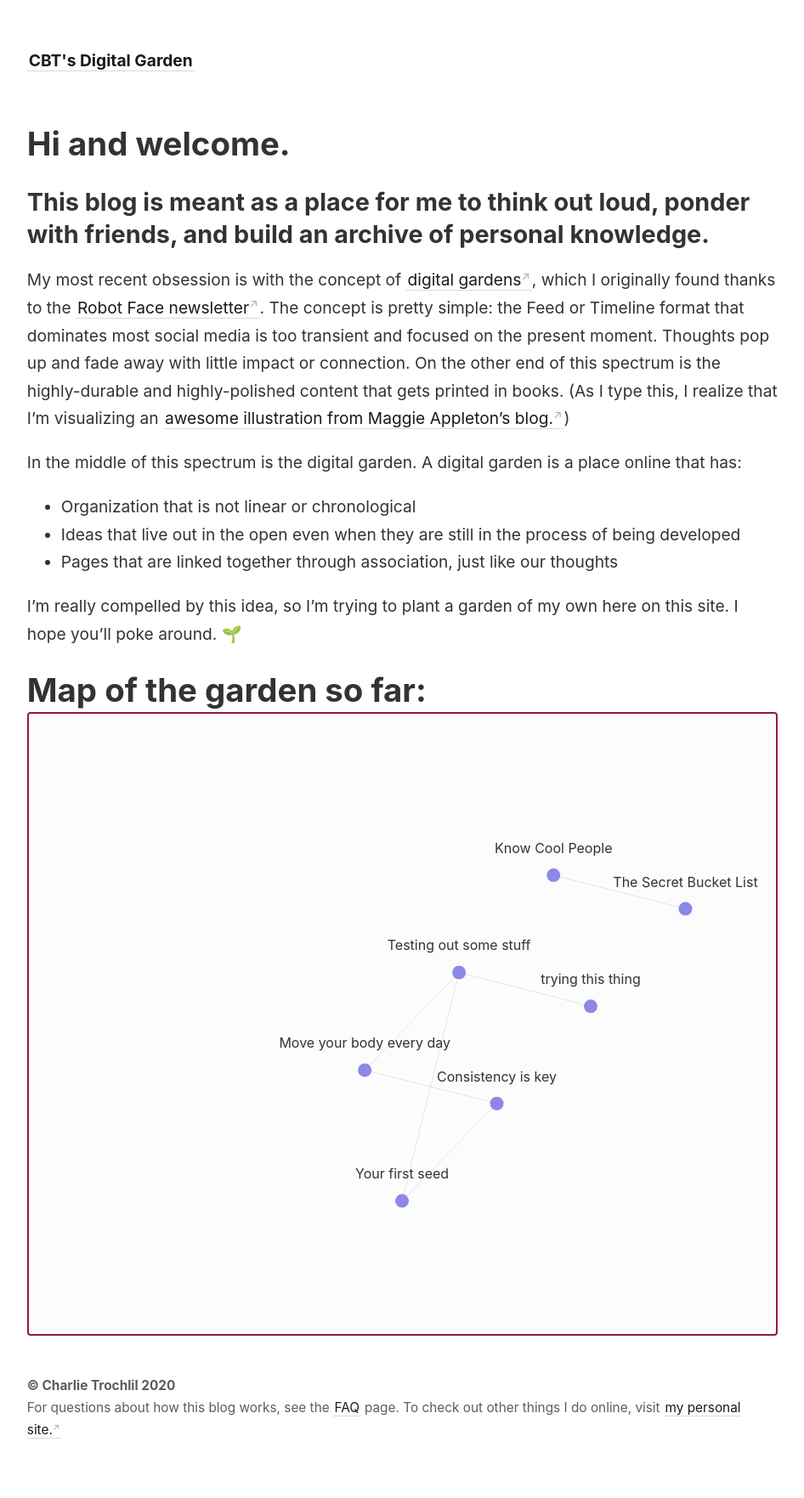
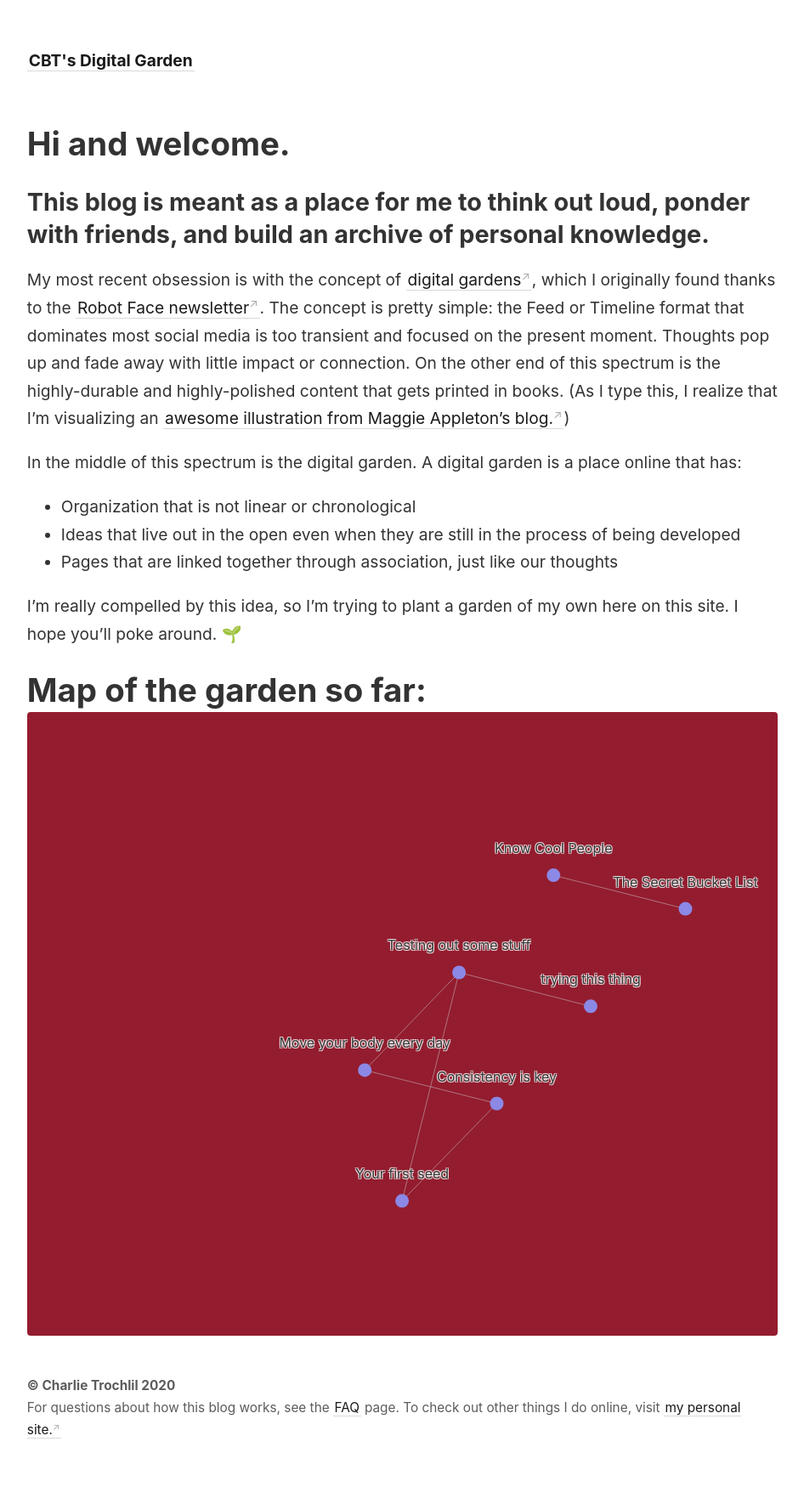
Before and after one commit to rhymeswithvocal/digital-garden, a Jekyll site: the page built from _pages/index.md, in a window 1280 px wide. Shown: the whole page at 85% size, without its empty margins (45-991 px from the left). Built offline with Jekyll 4.4.1, drawn with Linux system fonts in a browser that asks for light colours.

Commit message:
just a quick test I'm gonna undo

```diff
--- a/_includes/notes_graph.html
+++ b/_includes/notes_graph.html
@@ -28,7 +28,7 @@
   }
 
   #graph-wrapper {
-    background: #fcfcfc;
+    background: #941c2f;
     border-radius: 4px;
     height: auto;
     border-style: solid;
```
